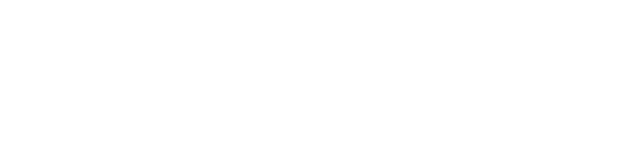
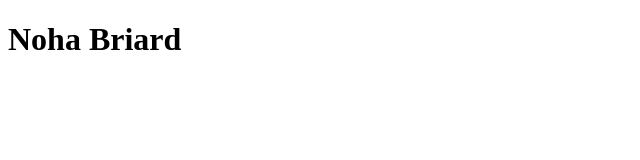
Before and after one commit to BriardNoha/CV, a plain HTML site: page index.html in a window 1280 px wide. Shown: the whole page, without its empty margins (0-640 px from the left). Drawn offline with Linux system fonts and the light colour scheme.

Commit message:
:add title

```diff
--- a/index.html
+++ b/index.html
@@ -5,7 +5,7 @@
       <title>Cv Noha Briard</title>
 
     <header>
-
+     <h1>Noha Briard</h1>
 
 
 
```
